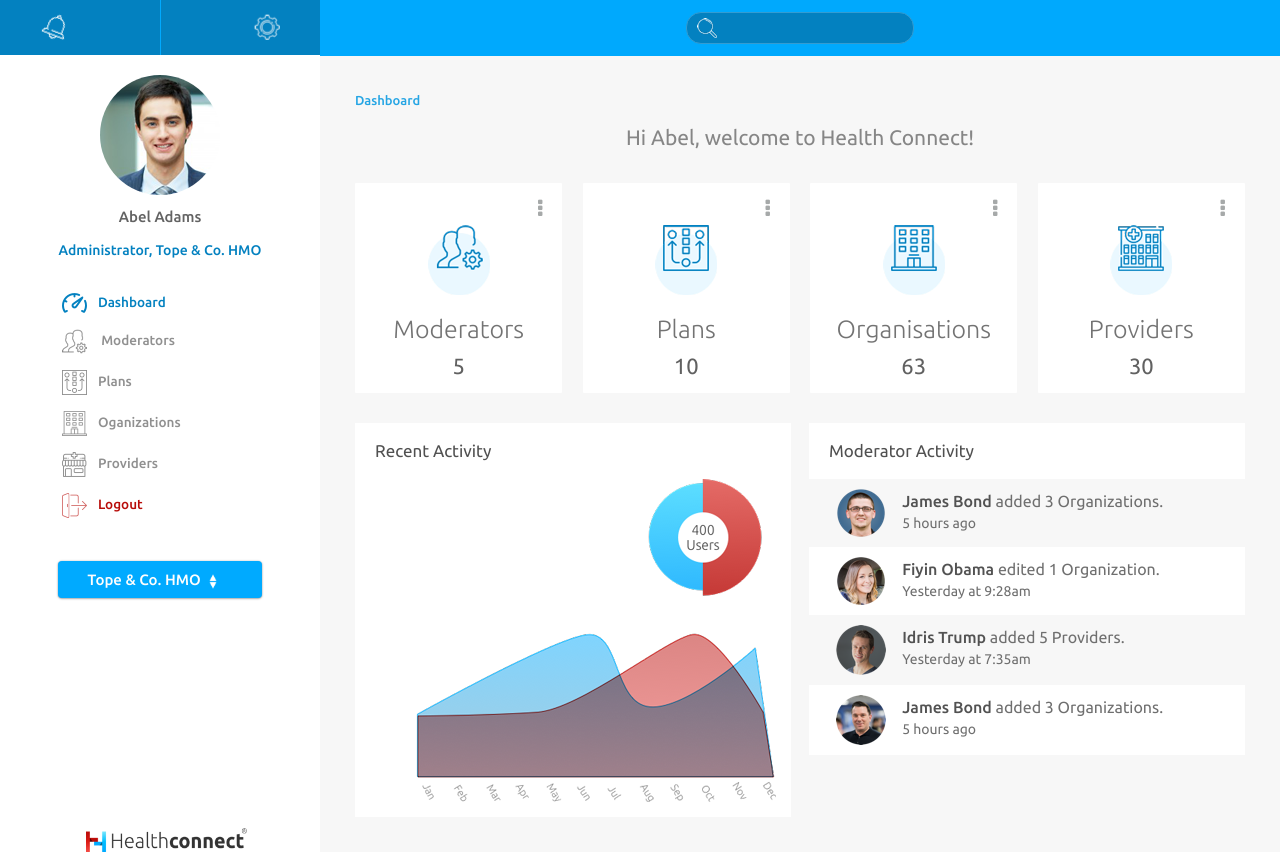
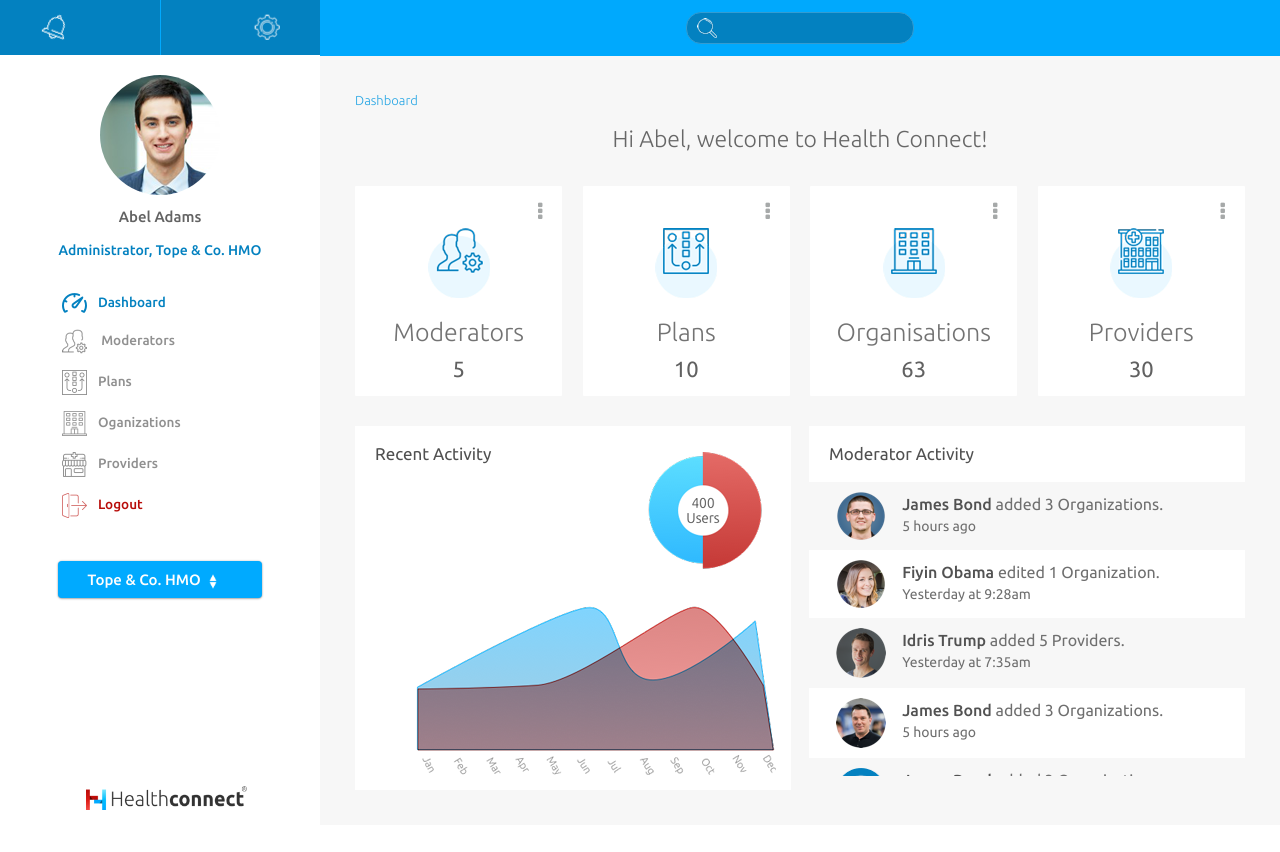
Before and after one commit to codesproject/HealthConnect, a plain HTML site: page dashboard.html in a window 1280 px wide. After the commit the page ends 825 px from the top, so only its background shows below. Drawn offline with Linux system fonts and the light colour scheme.

Commit message:
update dashboard page

```diff
--- a/css/Hconnect.css
+++ b/css/Hconnect.css
@@ -804,7 +804,7 @@ label, .txtNormal{
     /* margin-top: 50%; */
     text-align: center;
     width: 21%;
-    bottom: 0;
+    bottom: 15px;
     position: absolute;
 }
 
@@ -824,18 +824,18 @@ border-radius: 1px;}
 
 .dashLctn {
    font-family: 'Ubuntu', sans-serif;
-    font-weight: 500;
+    font-weight: 300;
     color: #25a5e4;
     font-size: 13px;
 
 }
 
 .dashtxtHeader {
-   font-family: 'Ubuntu', sans-serif;
-    font-size: 21px;
-    font-weight: 400;
+       font-family: 'Ubuntu', sans-serif;
+    font-size: 23px;
+    font-weight: 300;
     text-align: center;
-    color: #868686;
+    color: #676767;
     margin: 10px;
 }
 
@@ -879,8 +879,9 @@ border-radius: 1px;}
 }
 
 .dashMod {
-
     flex-basis: 49%;
+    overflow-y: scroll;
+    height: 350px;
 }
 
 .dashLnMenu {
@@ -943,3 +944,7 @@ border-radius: 1px;}
 .logoBtm img{
 	width: 60%;
 }
+
+.dashGraph {
+	    margin-top: -30px;
+}
--- a/dashboard.html
+++ b/dashboard.html
@@ -162,6 +162,28 @@
 			</div>
 		</div>
 
+		<div class="dshinfoBox">
+			<div class="infoImg">
+			<img src="img/avatar5x.png" /></div>
+			<div class="dshinfoTxt">
+		<div>
+		<span>James Bond</span> added 3 Organizations.</div>
+
+		<div>5 hours ago</div>
+			</div>
+		</div>
+
+		<div class="dshinfoBox">
+			<div class="infoImg">
+			<img src="img/avatar5x.png" /></div>
+			<div class="dshinfoTxt">
+		<div>
+		<span>James Bond</span> added 3 Organizations.</div>
+
+		<div>5 hours ago</div>
+			</div>
+		</div>
+
 		</div>
 
 	</div>
```
Also changed, not shown: img/avatar5x.png (added).
